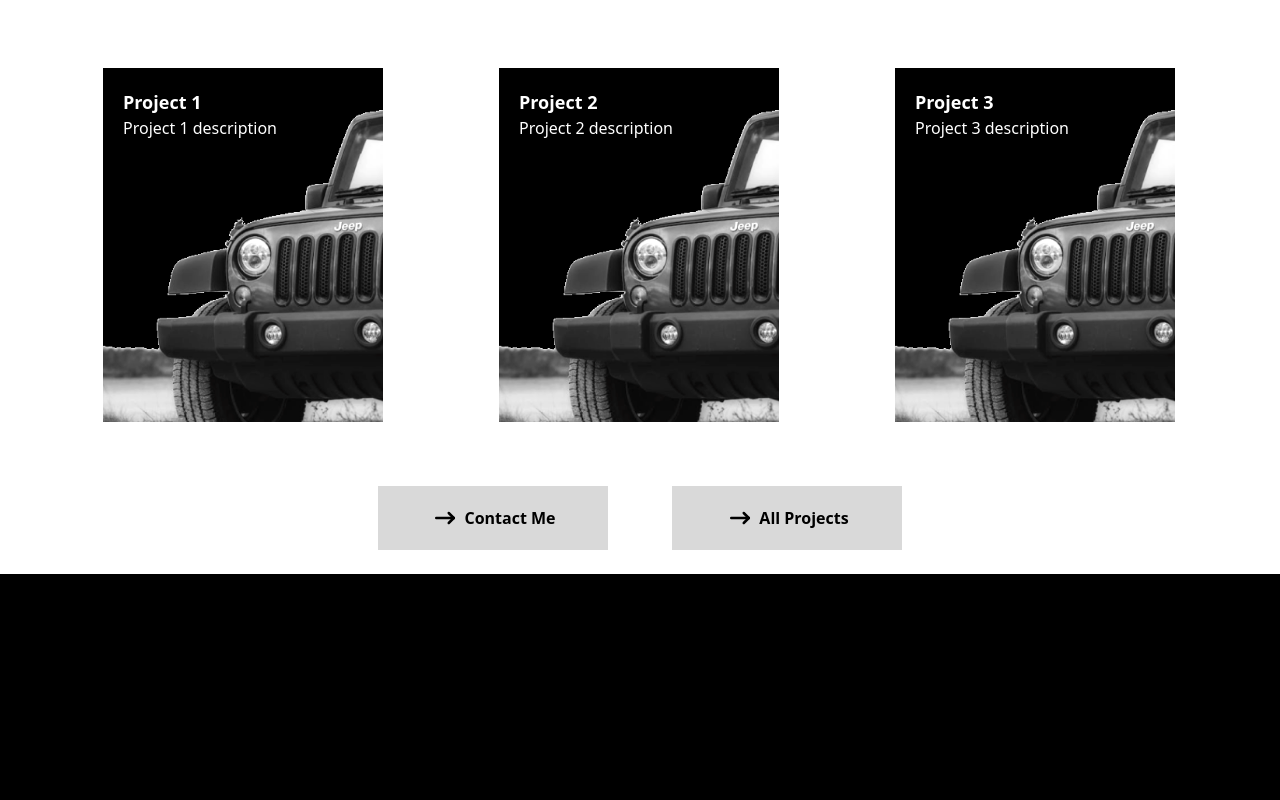
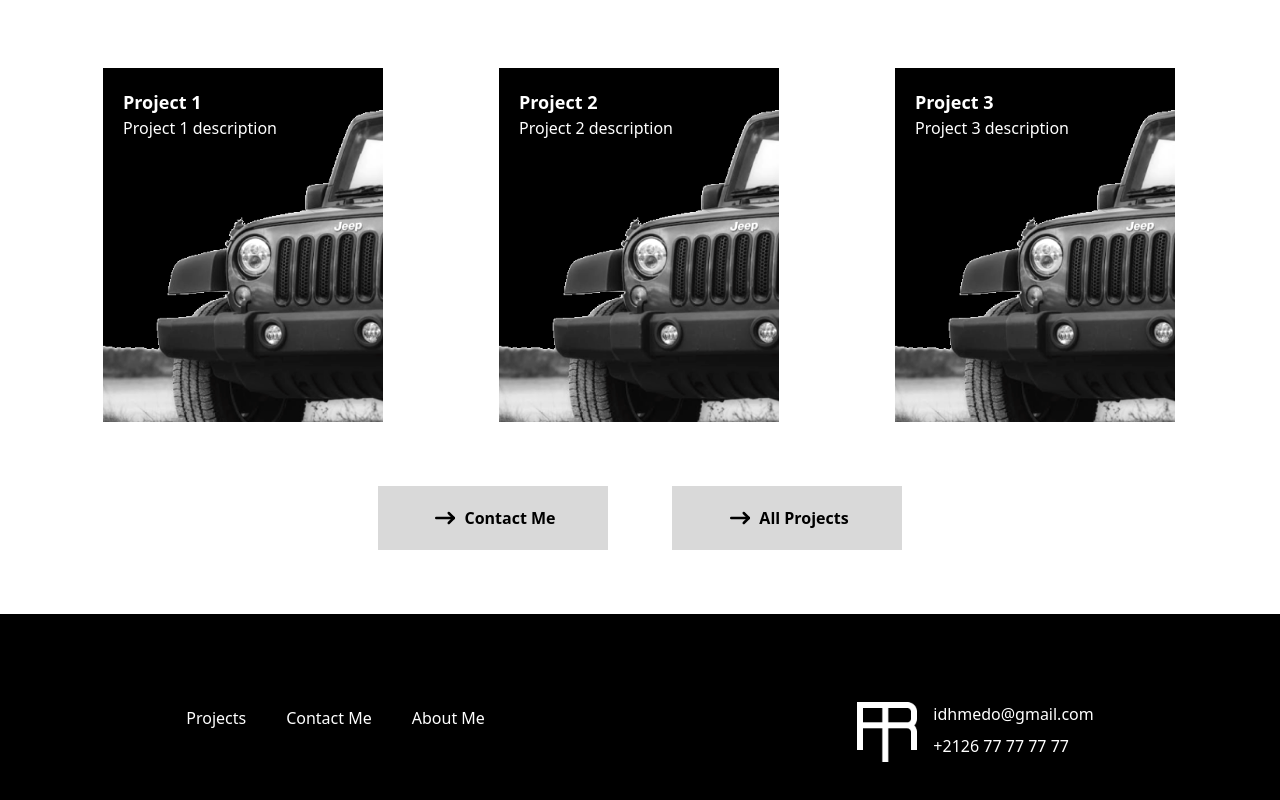
Before and after one commit to oussamaidahmed/firstpro, a Next.js app: page / in a window 1280 px wide. Shown: the part 1340-2140 px from the top of the page. Before the commit the page ends 2038 px from the top, so only its background shows below. Built offline with nearby package versions, Linux system fonts and the light colour scheme.

Commit message:
some adjustment

```diff
--- a/src/app/page.tsx
+++ b/src/app/page.tsx
@@ -28,7 +28,7 @@ export default function page() {
       </div>
       {/* buttons */}
       <div>
-        <div className="flex bg-white py-6 gap-6 justify-center items-center lg:gap-16 md:gap-16 sm:gap-5 sm:flex-col lg:flex-row md:flex-row">
+        <div className="flex bg-white py-6 pb-16 gap-6 justify-center items-center lg:gap-16 md:gap-16 sm:gap-5 sm:flex-col lg:flex-row md:flex-row flex-col">
           <Contact_Me_Button />
           <All_Projects_Button />
         </div>
--- a/src/components/Footer.tsx
+++ b/src/components/Footer.tsx
@@ -1,7 +1,31 @@
-import React from 'react'
+import Link from "next/link";
+import React from "react";
+import Image from "next/image";
+import logo from "../../public/images/rpLogoWhite.png";
 
 export default function Footer() {
   return (
-    <div>footer</div>
-  )
+    <div className="relative  text-white flex lg:justify-around md:justify-around    w-auto bottom-10 h-auto  space-y-7 sm:flex-row  lg:flex-row md:flex-row flex-col  sm:justify-center items-center justify-center">
+      <div className=" flex space-x-10">
+        <Link href="/Projects" className="hover:text-red-700">
+          <p>Projects</p>
+        </Link>
+        <Link href="/Contact_Me" className="hover:text-red-700">
+          <p>Contact Me</p>
+        </Link>
+        <Link href="/About_Me" className="hover:text-red-700">
+          <p>About Me</p>
+        </Link>
+      </div>
+      <div className="flex flex-row-reverse  ">
+        <div className="space-y-2 pl-4 ">
+          <p>idhmedo@gmail.com</p>
+          <p>+2126 77 77 77 77</p>
+        </div>
+        <div>
+          <Image src={logo} alt="Vercel Logo" width={60} height={60} />
+        </div>
+      </div>
+    </div>
+  );
 }
```
